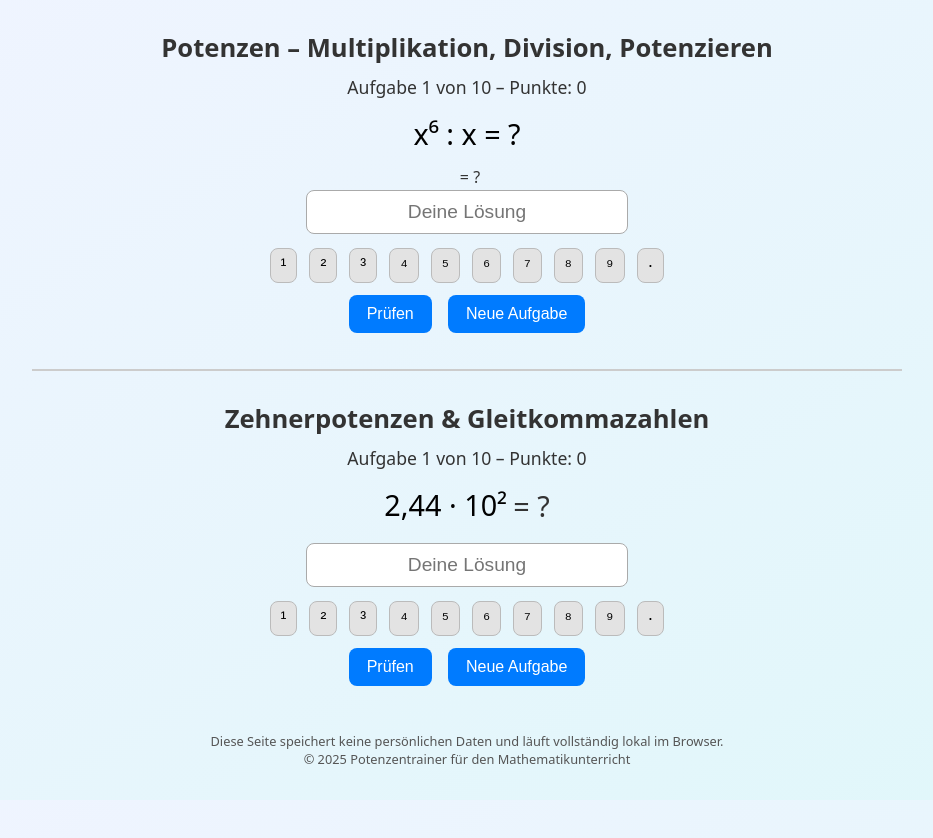
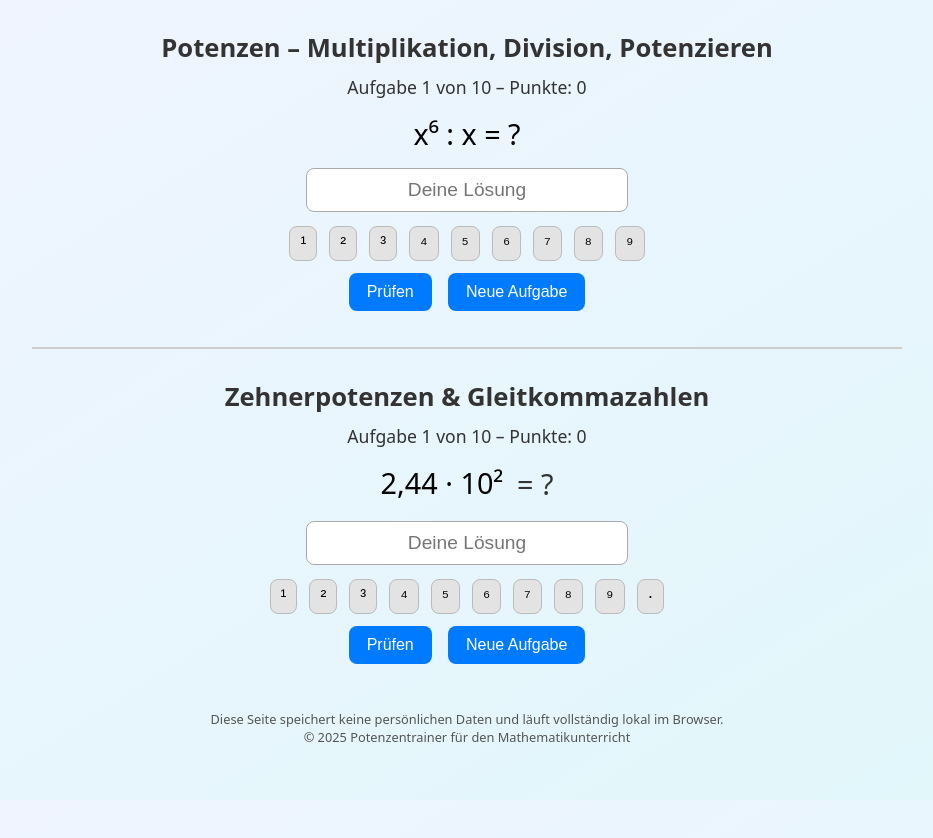
Before and after one commit to duckduckshow/potenzentrainer, a plain HTML site: page index.html in a window 1280 px wide. Shown: the whole page, without its empty margins (173-1106 px from the left). Drawn offline with Linux system fonts and the light colour scheme.

Commit message:
Update index.html

```diff
--- a/index.html
+++ b/index.html
@@ -5,65 +5,39 @@
 <meta name="viewport" content="width=device-width, initial-scale=1.0, maximum-scale=1.0" />
 <title>Potenzen & Zehnerpotenzen-Trainer</title>
 <style>
-  html, body { height: 100%; overflow-x: hidden; }
-  body {
-    font-family: system-ui, Arial, sans-serif;
-    background: linear-gradient(to bottom right,#f0f4ff,#e0f7fa);
-    text-align: center;
-    margin: 0;
-    padding: 20px;
+  html,body{height:100%;overflow-x:hidden;}
+  body{
+    font-family:system-ui,Arial,sans-serif;
+    background:linear-gradient(to bottom right,#f0f4ff,#e0f7fa);
+    text-align:center;margin:0;padding:20px;
   }
-  h1, h2 { color:#333; margin:10px 0; font-size:1.6em; font-weight:600; }
-  #task, #taskAddWrapper { font-size:1.8em; margin:15px auto; word-wrap:break-word; display:block; }
-  #eqMark, #eqMarkAdd {
-    font-size:1em;
-    margin-left:6px;
-    color:#333;
-    white-space:nowrap;
-    vertical-align:middle;
-    position: relative;
-    top: -0.1em;
+  h1,h2{color:#333;margin:10px 0;font-size:1.6em;font-weight:600;}
+  #task,#taskAddWrapper{font-size:1.8em;margin:15px auto;word-wrap:break-word;display:block;}
+  #eqMarkAdd{
+    font-size:1em;margin-left:6px;color:#333;white-space:nowrap;
+    vertical-align:middle;position:relative;top:-0.1em;
   }
-  #result,#resultAdd { font-size:1.3em; margin:10px; font-weight:bold; }
-  #score,#scoreAdd { font-size:1.1em; margin:8px; color:#333; }
-  input {
-    padding:10px;
-    font-size:1.2em;
-    width:80%;
-    max-width:300px;
-    text-align:center;
-    border-radius:8px;
-    border:1px solid #aaa;
+  #result,#resultAdd{font-size:1.3em;margin:10px;font-weight:bold;}
+  #score,#scoreAdd{font-size:1.1em;margin:8px;color:#333;}
+  input{
+    padding:10px;font-size:1.2em;width:80%;max-width:300px;text-align:center;
+    border-radius:8px;border:1px solid #aaa;
   }
-  input:focus { outline: none; border-color:#007bff; }
-  button {
-    background:#007bff;
-    color:white;
-    border:none;
-    padding:10px 18px;
-    margin:6px;
-    font-size:1em;
-    border-radius:8px;
-    cursor:pointer;
+  input:focus{outline:none;border-color:#007bff;}
+  button{
+    background:#007bff;color:white;border:none;padding:10px 18px;
+    margin:6px;font-size:1em;border-radius:8px;cursor:pointer;
   }
-  button:hover { background:#0056b3; }
-  hr { margin:30px auto; width:70%; border:1px solid #ccc; }
-
-  .shortcutButtons { margin-top:8px; }
-  .shortcutButtons button {
-    background:#e3e3e3;
-    color:#000;
-    border:1px solid #bbb;
-    padding:6px 10px;
-    font-size:1.1em;
+  button:hover{background:#0056b3;}
+  hr{margin:30px auto;width:70%;border:1px solid #ccc;}
+  .shortcutButtons{margin-top:8px;}
+  .shortcutButtons button{
+    background:#e3e3e3;color:#000;border:1px solid #bbb;
+    padding:6px 10px;font-size:1.1em;
   }
-  .shortcutButtons button:hover { background:#ccc; }
-
-  @media (max-width: 700px) {
-    .shortcutButtons button {
-      padding:8px 14px;
-      font-size:1.3em;
-    }
+  .shortcutButtons button:hover{background:#ccc;}
+  @media(max-width:700px){
+    .shortcutButtons button{padding:8px 14px;font-size:1.3em;}
   }
 </style>
 </head>
@@ -71,7 +45,6 @@
 <h1>Potenzen – Multiplikation, Division, Potenzieren</h1>
 <div id="score">Aufgabe 1 von 10 – Punkte: 0</div>
 <div id="task">lade...</div>
-<div id="eqMark">= ?</div>
 
 <input type="text" id="answer" placeholder="Deine Lösung" autocomplete="off" spellcheck="false"><br>
 <div id="supBtns1" class="shortcutButtons"></div>
@@ -84,7 +57,7 @@
 <h2>Zehnerpotenzen & Gleitkommazahlen</h2>
 <div id="scoreAdd">Aufgabe 1 von 10 – Punkte: 0</div>
 <div id="taskAddWrapper">
-  <span id="taskAdd">lade...</span><span id="eqMarkAdd">= ?</span>
+  <span id="taskAdd">lade...</span><span id="eqMarkAdd"> = ?</span>
 </div>
 
 <input type="text" id="answerAdd" placeholder="Deine Lösung" autocomplete="off" spellcheck="false"><br>
@@ -101,58 +74,61 @@ Diese Seite speichert keine persönlichen Daten und läuft vollständig lokal im
 <script>
 document.addEventListener("DOMContentLoaded",()=>{
 
+// ========= Hilfsfunktionen =========
 const VARS=['a','b','x','y'];
 const randomChoice=a=>a[Math.floor(Math.random()*a.length)];
 const randInt=(min,max)=>Math.floor(Math.random()*(max-min+1))+min;
 const superExp={1:"¹",2:"²",3:"³",4:"⁴",5:"⁵",6:"⁶",7:"⁷",8:"⁸",9:"⁹"};
 const expToSup=e=>superExp[e]||"";
 const normExp=s=>s.replace(/\s+/g,"").replace(/·/g,"*").replace(/:/g,"/").toLowerCase();
+const removeTrailingZeros=numStr=>{
+  return numStr.replace(/(\.\d*?[1-9])0+$/,"$1").replace(/\.0*$/,"");
+};
 
-  function insertSymbol(target, symbol){
-    const start = target.selectionStart ?? target.value.length;
-    const end = target.selectionEnd ?? target.value.length;
-    const text = target.value;
-    target.value = text.slice(0, start) + symbol + text.slice(end);
-    const pos = start + symbol.length;
-    requestAnimationFrame(()=>{
-      target.focus();
-      target.selectionStart = target.selectionEnd = pos;
-    });
+// ========= Eingabe-Buttons =========
+function insertSymbol(target,symbol){
+  const start=target.selectionStart??target.value.length;
+  const end=target.selectionEnd??target.value.length;
+  const text=target.value;
+  target.value=text.slice(0,start)+symbol+text.slice(end);
+  const pos=start+symbol.length;
+  requestAnimationFrame(()=>{target.focus();target.selectionStart=target.selectionEnd=pos;});
 }
 
-  function makeSupButtons(containerId, inputEl) {
-    const cont = document.getElementById(containerId);
-    for (let i=1; i<=9; i++){
-      const btn = document.createElement("button");
-      btn.textContent = superExp[i];
+function makeSupButtons(containerId,inputEl,includeMul=false){
+  const cont=document.getElementById(containerId);
+  for(let i=1;i<=9;i++){
+    const btn=document.createElement("button");
+    btn.textContent=superExp[i];
     btn.type="button";
-      btn.onclick = ()=>insertSymbol(inputEl, superExp[i]);
+    btn.onclick=()=>insertSymbol(inputEl,superExp[i]);
     cont.appendChild(btn);
   }
+  if(includeMul){
     const mulBtn=document.createElement("button");
     mulBtn.textContent="·";
     mulBtn.type="button";
     mulBtn.onclick=()=>insertSymbol(inputEl,"·");
     cont.appendChild(mulBtn);
   }
+}
 
-  // ===== Teil 1 =====
+// ========= Teil 1 (Potenzen) =========
 const taskEl=document.getElementById("task");
 const answerEl=document.getElementById("answer");
 const checkBtn=document.getElementById("checkBtn");
 const newBtn=document.getElementById("newBtn");
 const resultEl=document.getElementById("result");
 const scoreEl=document.getElementById("score");
-  makeSupButtons("supBtns1", answerEl);
+makeSupButtons("supBtns1",answerEl,false);
 
-  let correctSolution="", round=1, score=0, totalRounds=10;
+let correctSolution="",round=1,score=0,totalRounds=10;
 
 function createPowMultiply(){
   const base=randomChoice(VARS);
-    const e1=randInt(1,5), e2=randInt(1,5);
-    const result=e1+e2;
-    if(result>9) return createPowMultiply();
-    correctSolution=`${base}${expToSup(result)}`;
+  const e1=randInt(1,5),e2=randInt(1,5);
+  const res=e1+e2;if(res>9)return createPowMultiply();
+  correctSolution=`${base}${expToSup(res)}`;
   const show1=e1===1?base:`${base}${expToSup(e1)}`;
   const show2=e2===1?base:`${base}${expToSup(e2)}`;
   return `${show1} · ${show2} = ?`;
@@ -160,10 +136,9 @@ document.addEventListener("DOMContentLoaded",()=>{
 
 function createPowDivide(){
   const base=randomChoice(VARS);
-    const e1=randInt(2,9), e2=randInt(1,e1-1);
-    const result=e1-e2;
-    if(result>9) return createPowDivide();
-    correctSolution=result===0?"1":`${base}${expToSup(result)}`;
+  const e1=randInt(2,9),e2=randInt(1,e1-1);
+  const res=e1-e2;if(res>9)return createPowDivide();
+  correctSolution=res===0?"1":`${base}${expToSup(res)}`;
   const show1=e1===1?base:`${base}${expToSup(e1)}`;
   const show2=e2===1?base:`${base}${expToSup(e2)}`;
   return `${show1} : ${show2} = ?`;
@@ -171,10 +146,9 @@ document.addEventListener("DOMContentLoaded",()=>{
 
 function createPowOfPow(){
   const base=randomChoice(VARS);
-    const e1=randInt(1,4), e2=randInt(2,3);
-    const result=e1*e2;
-    if(result>9) return createPowOfPow();
-    correctSolution=`${base}${expToSup(result)}`;
+  const e1=randInt(1,4),e2=randInt(2,3);
+  const res=e1*e2;if(res>9)return createPowOfPow();
+  correctSolution=`${base}${expToSup(res)}`;
   return `(${base}${expToSup(e1)})${expToSup(e2)} = ?`;
 }
 
@@ -184,7 +158,7 @@ document.addEventListener("DOMContentLoaded",()=>{
     taskEl.innerText="🎉 Übungsrunde fertig!";
     resultEl.style.color="green";
     resultEl.innerText=`Endstand: ${score}/${totalRounds} Punkte.`;
-      newBtn.textContent="Neue Runde"; round=1; score=0; return;
+    newBtn.textContent="Neue Runde";round=1;score=0;return;
   }
   const r=Math.random();
   let aufgabe;
@@ -200,52 +174,57 @@ document.addEventListener("DOMContentLoaded",()=>{
   if(!input){resultEl.style.color="gray";resultEl.innerText="Bitte gib eine Lösung ein.";return;}
   if(normExp(input)===normExp(correctSolution)){
     resultEl.style.color="green";resultEl.innerText="✅ Richtig!";score++;
-    } else {
+  }else{
     resultEl.style.color="red";resultEl.innerText=`❌ Falsch! Richtig: ${correctSolution}`;
   }
   round++;
   scoreEl.innerText=`Aufgabe ${Math.min(round,totalRounds)} von ${totalRounds} – Punkte: ${score}`;
 }
-
-  checkBtn.addEventListener("click",checkAnswer);
-  newBtn.addEventListener("click",newTask);
-  answerEl.addEventListener("keydown",e=>{if(e.key==="Enter")checkAnswer();});
+checkBtn.onclick=checkAnswer;
+newBtn.onclick=newTask;
+answerEl.onkeydown=e=>{if(e.key==="Enter")checkAnswer();};
 newTask();
 
-  // ===== Teil 2 =====
+// ========= Teil 2 (Zehnerpotenzen & Gleitkomma) =========
 const taskAdd=document.getElementById("taskAdd");
 const resultAdd=document.getElementById("resultAdd");
 const checkBtnAdd=document.getElementById("checkBtnAdd");
 const newBtnAdd=document.getElementById("newBtnAdd");
 const scoreAdd=document.getElementById("scoreAdd");
 const answerAdd=document.getElementById("answerAdd");
-  makeSupButtons("supBtns2", answerAdd);
+makeSupButtons("supBtns2",answerAdd,true);
 
-  let correctAdd="", pointsAdd=0, roundAdd=1, totalAdd=10;
+let correctAdd="",pointsAdd=0,roundAdd=1,totalAdd=10;
+let toggleDir=false; // Richtung abwechselnd
 
-  function formatSci(num, exp) {
-    const mant = num.toString().replace('.', ',');
-    const expChar = superExp[exp];
-    return `${mant} · 10${expChar}`;
+function formatSci(mant,exp){
+  const mStr=removeTrailingZeros(mant.toString().replace('.',','));
+  return `${mStr} · 10${superExp[exp]}`;
 }
 
-  function createConversionTask() {
-    const dir = Math.random()<0.5 ? "toSci" : "toNum";
-    const exp = randInt(2,6); // positive Hochzahlen
-    const mantissa = (Math.random()*9+1).toFixed(2);
-    const value = Math.round(mantissa * Math.pow(10,exp));
-
-    if(value<=100) return createConversionTask();
-
-    let aufgabe, lösung;
+function createConversionTask(){
+  const isPowerOnly=Math.random()<0.33;
+  const dir=toggleDir?"toSci":"toNum";
+  toggleDir=!toggleDir;
+  const exp=randInt(2,8);
+  let mantissa;
+  if(isPowerOnly){
+    mantissa=1;
+  }else{
+    mantissa=(Math.random()*9+1).toFixed(randInt(1,5));
+    mantissa=removeTrailingZeros(mantissa);
+  }
+  const value=Math.round(mantissa*Math.pow(10,exp));
+  if(value<=100)return createConversionTask();
+  let aufgabe,lösung;
   if(dir==="toSci"){
-      aufgabe = value.toString(); // ohne Punkte
-      lösung = formatSci(mantissa, exp);
-    } else {
-      aufgabe = formatSci(mantissa, exp);
-      lösung = value.toString();
+    aufgabe=value.toString();
+    lösung=formatSci(mantissa,exp);
+  }else{
+    aufgabe=formatSci(mantissa,exp);
+    lösung=value.toString();
   }
-    correctAdd = lösung;
+  correctAdd=lösung;
   return aufgabe;
 }
 
@@ -260,7 +239,7 @@ document.addEventListener("DOMContentLoaded",()=>{
   const b=normExp(normalizeNum(correctAdd));
   if(a===b){
     resultAdd.style.color="green";resultAdd.innerText="✅ Richtig!";pointsAdd++;
-    } else {
+  }else{
     resultAdd.style.color="red";resultAdd.innerText=`❌ Falsch! Richtig: ${correctAdd}`;
   }
   roundAdd++;
@@ -273,16 +252,15 @@ document.addEventListener("DOMContentLoaded",()=>{
     taskAdd.innerText="🎉 Übungsrunde fertig!";
     resultAdd.style.color="green";
     resultAdd.innerText=`Endstand: ${pointsAdd}/${totalAdd} Punkte.`;
-      newBtnAdd.textContent="Neue Runde"; roundAdd=1; pointsAdd=0; return;
+    newBtnAdd.textContent="Neue Runde";roundAdd=1;pointsAdd=0;return;
   }
   const aufgabe=createConversionTask();
   taskAdd.innerText=aufgabe;
   scoreAdd.innerText=`Aufgabe ${roundAdd} von ${totalAdd} – Punkte: ${pointsAdd}`;
 }
-
-  checkBtnAdd.addEventListener("click",checkAdditionAnswer);
-  newBtnAdd.addEventListener("click",newAdditionTask);
-  answerAdd.addEventListener("keydown",e=>{if(e.key==="Enter")checkAdditionAnswer();});
+checkBtnAdd.onclick=checkAdditionAnswer;
+newBtnAdd.onclick=newAdditionTask;
+answerAdd.onkeydown=e=>{if(e.key==="Enter")checkAdditionAnswer();};
 newAdditionTask();
 
 });
```
Lines whose indentation alone changed are shown as unchanged.
